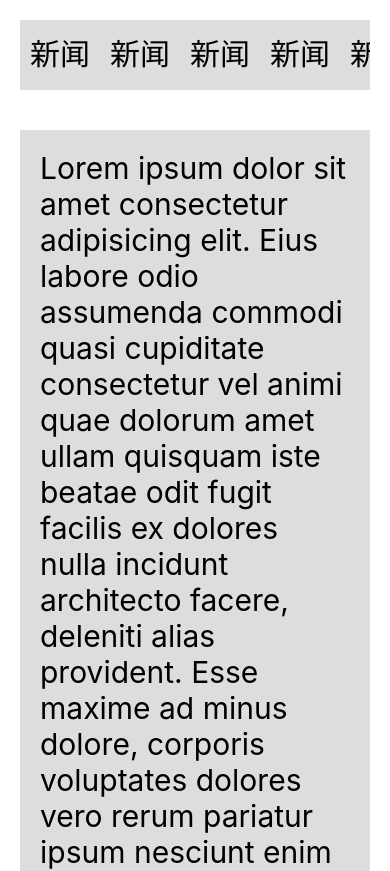
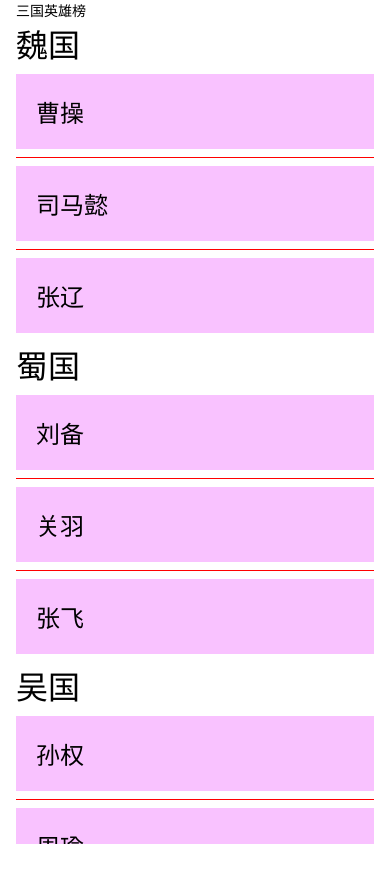
Before and after one commit to Synergism612/MyApp, a React Native app: screen / in a window 390 px wide. Shown: the top 871 px of the page. After the commit the page ends 844 px from the top, so only its background shows below. Built offline with nearby package versions, Linux system fonts and the light colour scheme.

Commit message:
core:learn SectionList

```diff
--- a/App.tsx
+++ b/App.tsx
@@ -11,7 +11,8 @@ import React, {Component} from 'react';
 // import Index from './src/2Core/07_Image';
 // import Index from './src/2Core/08_TextInput';
 // import Index from './src/2Core/09_Touchable';
-import Index from './src/2Core/10_Scrolliew';
+// import Index from './src/2Core/10_Scrolliew';
+import Index from './src/2Core/11_SectionList';
 export default class App extends Component {
   render() {
     return <Index />;
--- /dev/null
+++ b/src/2Core/11_SectionList/index.tsx
@@ -0,0 +1,126 @@
+import {
+  Text,
+  StyleSheet,
+  View,
+  SafeAreaView,
+  SectionList,
+  StatusBar,
+  Alert,
+} from 'react-native';
+import React, {Component} from 'react';
+
+const DATA = [
+  {
+    title: '魏国',
+    data: ['曹操', '司马懿', '张辽'],
+  },
+  {
+    title: '蜀国',
+    data: ['刘备', '关羽', '张飞'],
+  },
+  {
+    title: '吴国',
+    data: ['孙权', '周瑜', '黄盖'],
+  },
+];
+
+const Item = (item: {title: string}): JSX.Element => {
+  return (
+    <View style={styles.item}>
+      <Text style={styles.title}>{item.title}</Text>
+    </View>
+  );
+};
+
+const ItemSeparator = (): JSX.Element => {
+  return <View style={[styles.border]} />;
+};
+
+const ListEmpty = (): JSX.Element => {
+  return <Text>空空如也！</Text>;
+};
+
+const ListHeader = (): JSX.Element => {
+  return <Text>三国英雄榜</Text>;
+};
+
+const ListFooter = (): JSX.Element => {
+  return <Text>没有更多了</Text>;
+};
+
+type propsType = {};
+
+type stateType = {
+  isFresh: boolean;
+};
+
+export default class Index extends Component<propsType, stateType> {
+  constructor(props: propsType) {
+    super(props);
+    this.state = {isFresh: false};
+  }
+  //开启加载动画
+  loadData = (): void => {
+    this.setState({
+      isFresh: true,
+    });
+
+    //模拟请求数据
+    setTimeout(() => {
+      this.setState({
+        isFresh: false,
+      });
+      Alert.alert('下拉刷新');
+    }, 2000);
+  };
+  render() {
+    return (
+      <SafeAreaView style={styles.container}>
+        <SectionList
+          sections={DATA} // 数据源
+          keyExtractor={(item, index) => item + index} // 主键
+          renderItem={({item}) => <Item title={item} />} // 元素渲染
+          renderSectionHeader={({section: {title}}): JSX.Element => {
+            return <Text style={styles.header}>{title}</Text>; // 头部
+          }}
+          ItemSeparatorComponent={ItemSeparator} // 声明项目之间的分隔符
+          ListEmptyComponent={ListEmpty} // 数据为空时输出
+          //下拉刷新
+          refreshing={this.state.isFresh} // 显示下拉刷新
+          onRefresh={this.loadData} //下拉刷新时显示
+          //上拉刷新
+          onEndReachedThreshold={0.1} //距离底部多久刷新  0.1距离底部10%
+          onEndReached={() => {
+            Alert.alert('到底了');
+          }} //触底时触发
+          ListHeaderComponent={ListHeader} //列表头部
+          ListFooterComponent={ListFooter} //列表底部
+        />
+      </SafeAreaView>
+    );
+  }
+}
+
+const styles = StyleSheet.create({
+  container: {
+    flex: 1,
+    paddingTop: StatusBar.currentHeight,
+    marginHorizontal: 16,
+  },
+  item: {
+    backgroundColor: '#f9c2ff',
+    padding: 20,
+    marginVertical: 8,
+  },
+  header: {
+    fontSize: 32,
+    backgroundColor: '#fff',
+  },
+  title: {
+    fontSize: 24,
+  },
+  border: {
+    borderBottomWidth: 1,
+    borderBottomColor: 'red',
+  },
+});
```
